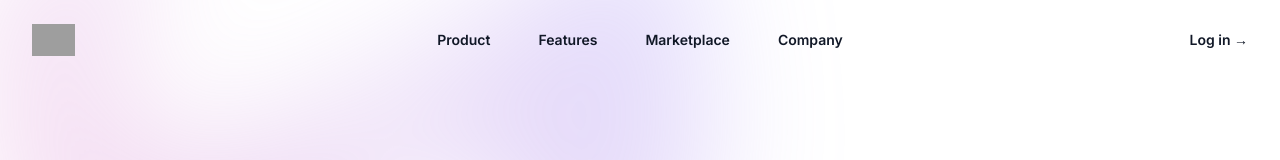
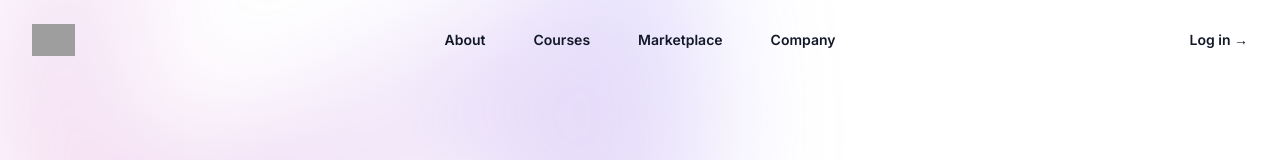
Before and after one commit to jsoto007/learn-link, a Next.js app in the folder client/: page / in a window 1280 px wide. Shown: the top 160 px of the page. Built offline with nearby package versions, Linux system fonts and the light colour scheme; grey boxes are pictures that could not be loaded.

Commit message:
connected links to signup and log in pages

```diff
--- a/client/src/app/page.jsx
+++ b/client/src/app/page.jsx
@@ -5,8 +5,8 @@
 import { Bars3Icon, XMarkIcon } from '@heroicons/react/24/outline'
 
 const navigation = [
-  { name: 'Product', href: '#' },
-  { name: 'Features', href: '#' },
+  { name: 'About', href: '#' },
+  { name: 'Courses', href: '#' },
   { name: 'Marketplace', href: '#' },
   { name: 'Company', href: '#' },
 ]
@@ -47,7 +47,7 @@
               ))}
             </div>
             <div className="hidden lg:flex lg:flex-1 lg:justify-end">
-              <a href="#" className="text-sm font-semibold leading-6 text-gray-900">
+              <a href="/login" className="text-sm font-semibold leading-6 text-gray-900">
                 Log in <span aria-hidden="true">&rarr;</span>
               </a>
             </div>
@@ -88,7 +88,7 @@
                   </div>
                   <div className="py-6">
                     <a
-                      href="#"
+                      href="/login"
                       className="-mx-3 block rounded-lg px-3 py-2.5 text-base font-semibold leading-7 text-gray-900 hover:bg-gray-50"
                     >
                       Log in
@@ -133,7 +133,7 @@
               </p>
               <div className="mt-10 flex items-center justify-center gap-x-6">
                 <a
-                  href="#"
+                  href="/signup"
                   className="rounded-md bg-indigo-600 px-3.5 py-2.5 text-sm font-semibold text-white shadow-sm hover:bg-indigo-500 focus-visible:outline focus-visible:outline-2 focus-visible:outline-offset-2 focus-visible:outline-indigo-600"
                 >
                   Sign Up
```
